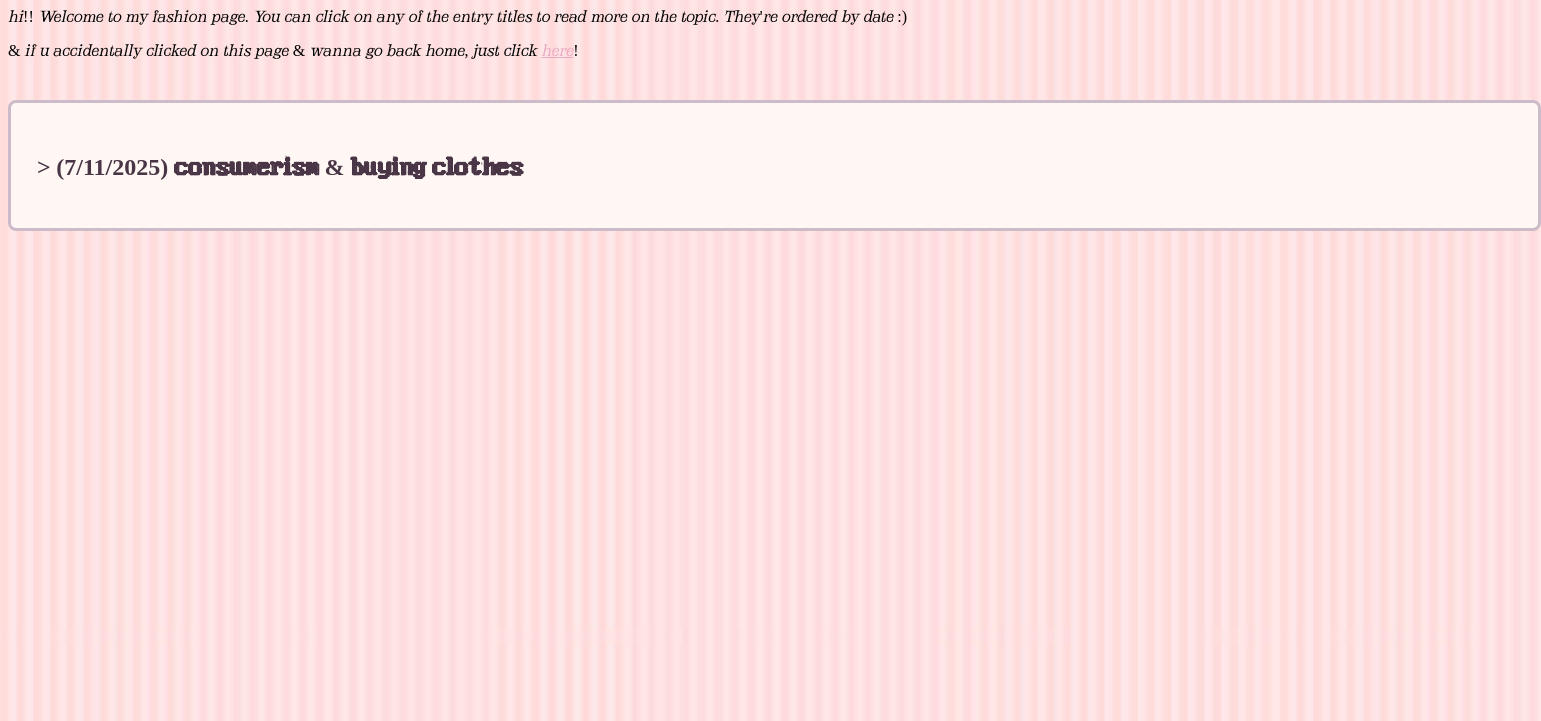
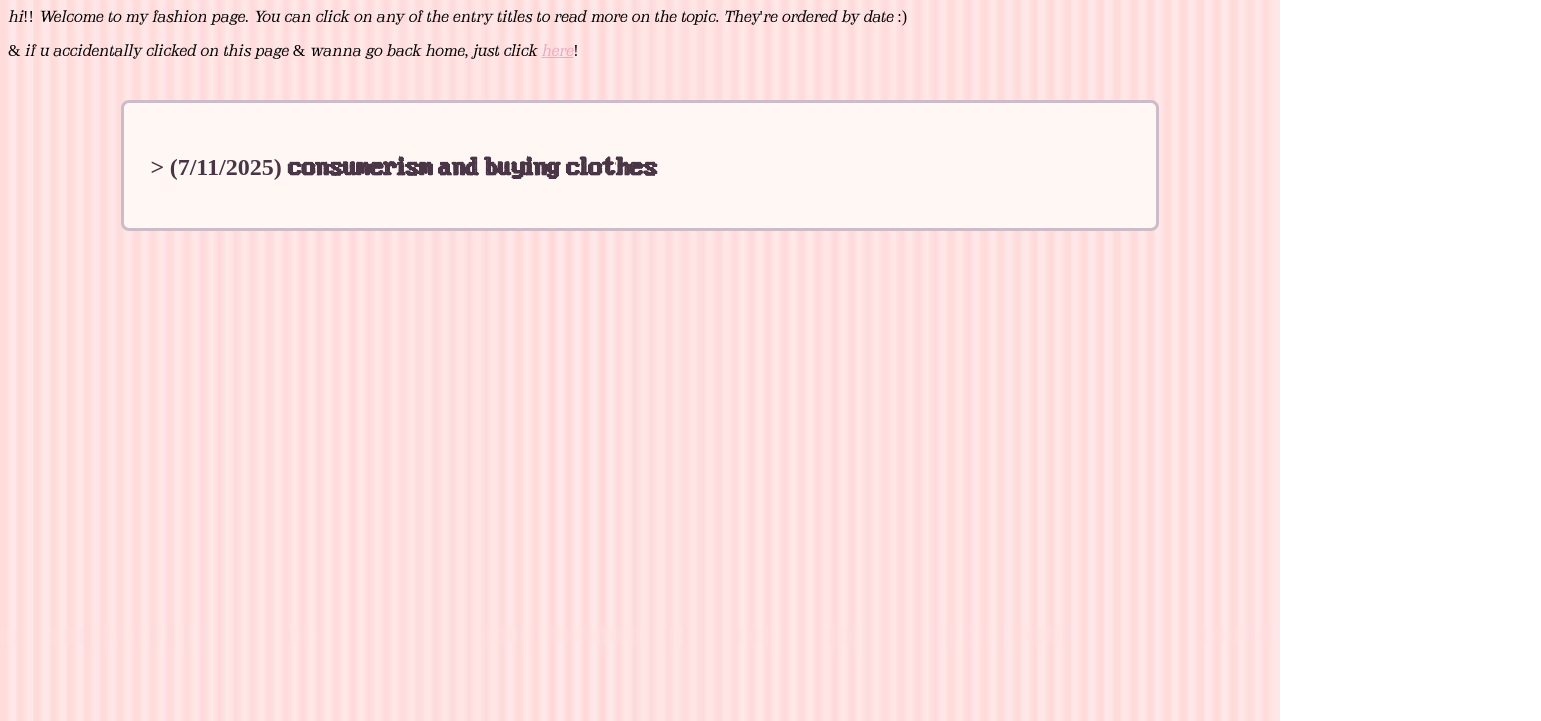
Before and after one commit to horrorrgirl/neocities, a plain HTML site: page my_website/on_fashion.html in a window 1280 px wide. Shown: the part 79-800 px from the top of the page, 1541 px wide, since content can reach past the window. Drawn offline with Linux system fonts and the light colour scheme.

Commit message:
decrease column size

```diff
--- a/my_website/on_fashion.html
+++ b/my_website/on_fashion.html
@@ -26,8 +26,7 @@
     .box {
         background-color: #fff7f4;
         border-color:#ccbcc9;
-        padding-right: 20%;
-        margin-right: 20%
+        max-width: 80%
     }
     .normalize {
         text-decoration: none;
@@ -44,7 +43,7 @@
     <p> & if u accidentally clicked on this page & wanna go back home, just click <a href="index.html">here</a>!</p>
 
     <div class="box">
-        <h2 class="dropbtn" data-dropped="droppedElement0">> <span style="font-family:'Times New Roman', serif;">(7/11/2025)</span> consumerism & buying clothes</h2>
+        <h2 class="dropbtn" data-dropped="droppedElement0">> <span style="font-family:'Times New Roman', serif;">(7/11/2025)</span> consumerism and buying clothes</h2>
         <div class="dropped-content" id="droppedElement0" style="display:none;">
             <p>Am I buying into consumerism by buying fashion?</p>
 
```
